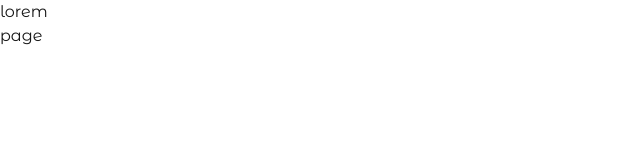
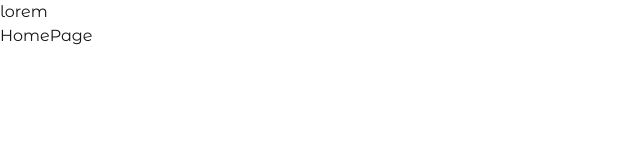
Before and after one commit to WinifredOgbeiwi/Qode, a Next.js app: page / in a window 1280 px wide. Shown: the top 160 px of the page, without its empty margins (0-640 px from the left). Built offline with nearby package versions, Linux system fonts and the light colour scheme.

Commit message:
Set up cont

```diff
--- /dev/null
+++ b/app/(auth)/reset-password/page.tsx
@@ -0,0 +1,9 @@
+import React from 'react'
+
+const ResetPasswordPage = () => {
+  return (
+    <div>ResetPasswordPage</div>
+  )
+}
+
+export default ResetPasswordPage
--- /dev/null
+++ b/app/(home)/page.tsx
@@ -0,0 +1,9 @@
+import React from 'react'
+
+const HomePage = () => {
+  return (
+    <div>HomePage</div>
+  )
+}
+
+export default HomePage
--- a/app/page.tsx
+++ /dev/null
@@ -1,9 +0,0 @@
-import React from 'react'
-
-const page = () => {
-  return (
-    <div>page</div>
-  )
-}
-
-export default page
```
Also changed, not shown: app/utils/imports.ts (added).
